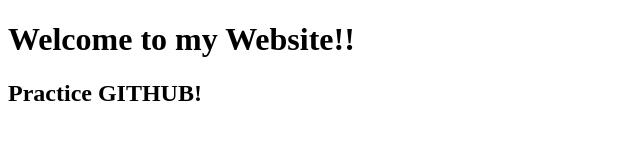
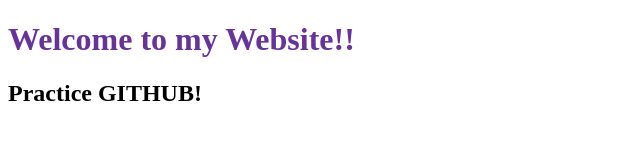
Before and after one commit to VarunYadavv/Practice, a plain HTML site: page index.html in a window 1280 px wide. Shown: the whole page, without its empty margins (0-640 px from the left). Drawn offline with Linux system fonts and the light colour scheme.

Commit message:
Added some style in index.html

```diff
--- a/index.html
+++ b/index.html
@@ -5,6 +5,11 @@
     <meta http-equiv="X-UA-Compatible" content="IE=edge">
     <meta name="viewport" content="width=device-width, initial-scale=1.0">
     <title>Document</title>
+    <style>
+        h1 {
+            color: rebeccapurple;
+        }
+    </style>
 </head>
 <body>
     <h1>Welcome to my Website!!</h1>
```
